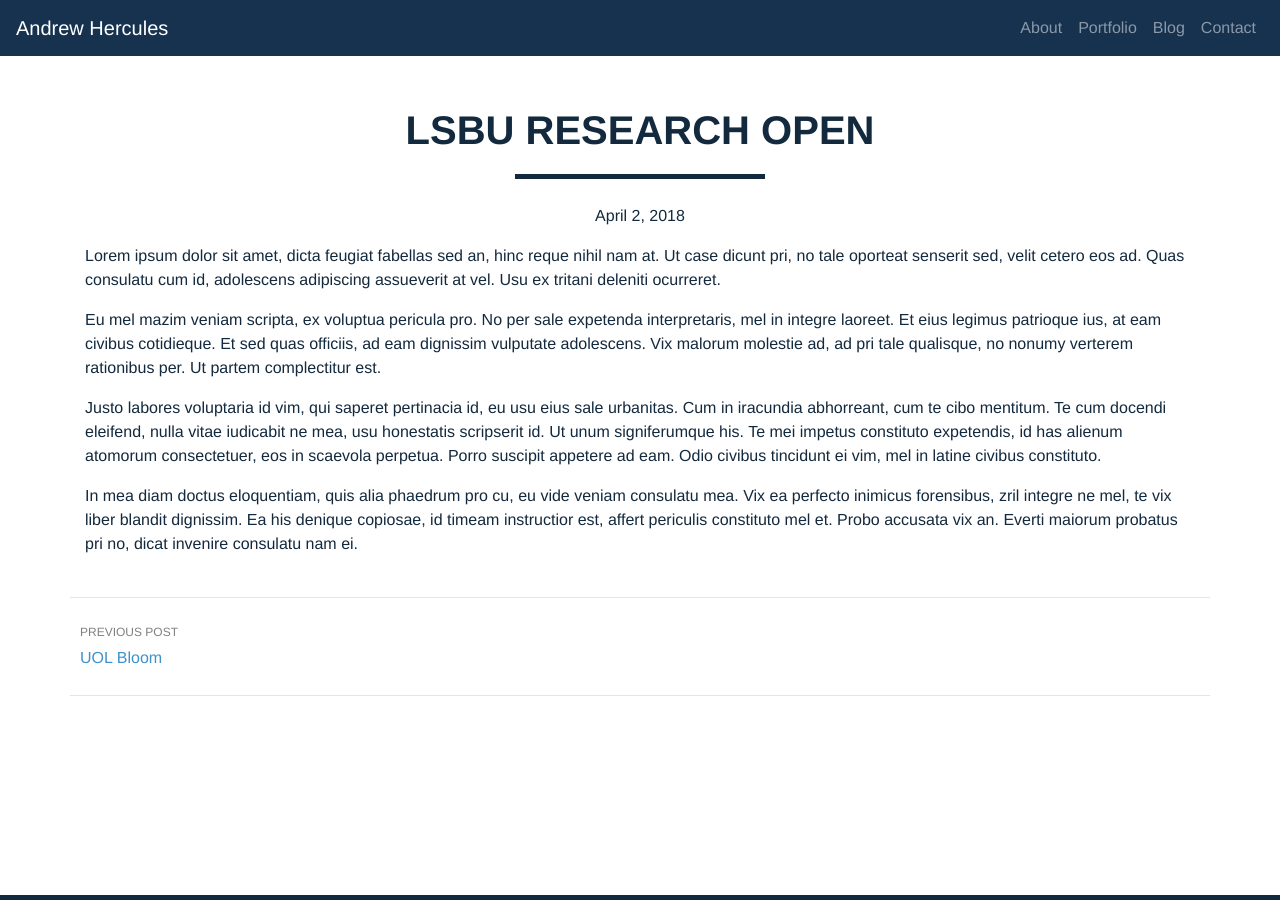
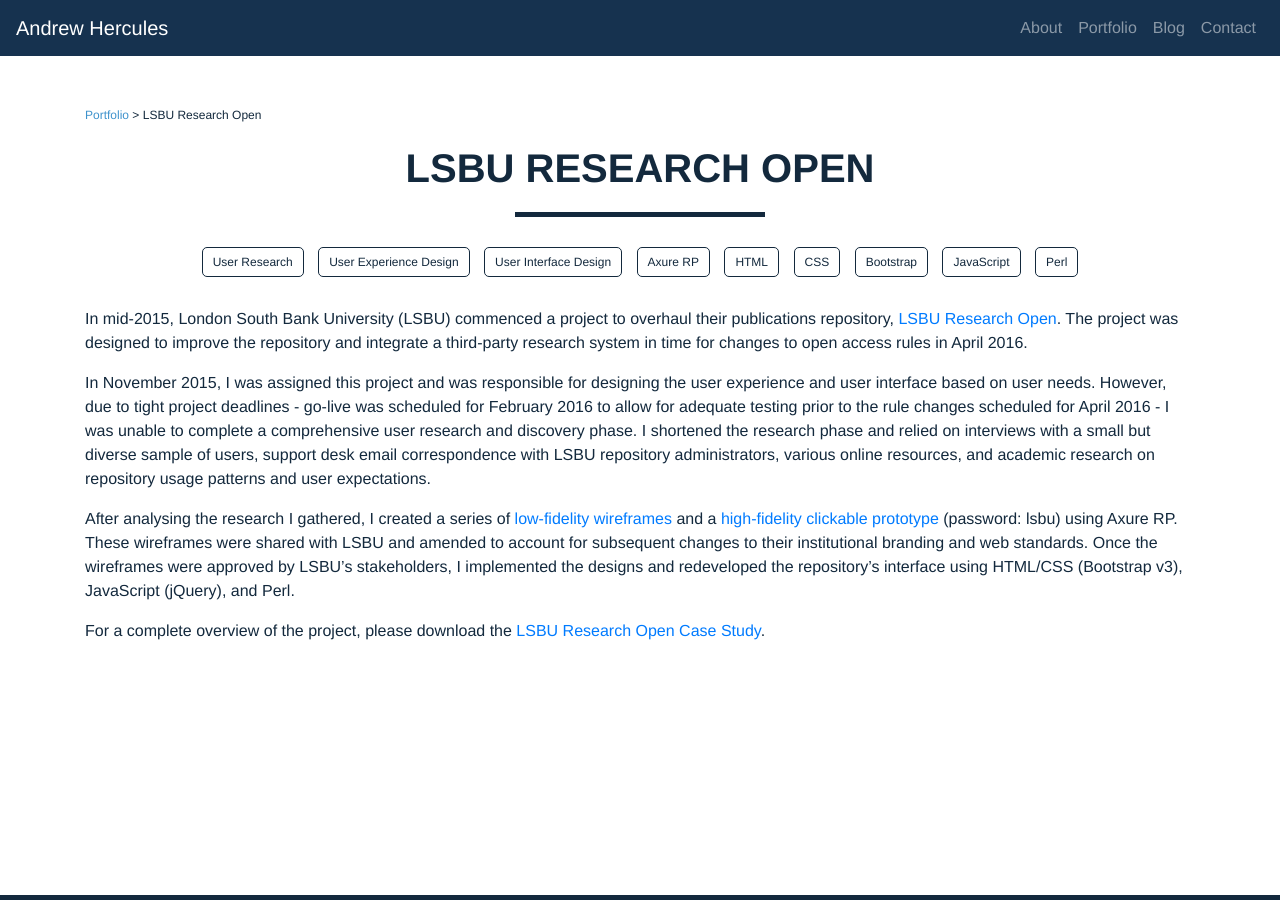
Before and after one commit to andrewhercules/andrewhercules.github.io, a Jekyll site: the page built from _portfolio/lsbu-research-open.md, in a window 1280 px wide. Built offline with Jekyll 4.4.1, drawn with Linux system fonts in a browser that asks for light colours; nearby versions of some CDN libraries; some web fonts are replaced.

Commit message:
Added portfolio content for LSBU Research Open project

```diff
--- a/_portfolio/lsbu-research-open.md
+++ b/_portfolio/lsbu-research-open.md
@@ -1,14 +1,17 @@
 ---
-layout: post
+layout: portfolio-item
 title: LSBU Research Open
 client: London South Bank University
 tags: [User Research, User Experience Design, User Interface Design, Axure RP, HTML, CSS, Bootstrap, JavaScript, Perl]
+img: assets/img/portfolio/lsbu_research_open.png
 ---
 
-Lorem ipsum dolor sit amet, dicta feugiat fabellas sed an, hinc reque nihil nam at. Ut case dicunt pri, no tale oporteat senserit sed, velit cetero eos ad. Quas consulatu cum id, adolescens adipiscing assueverit at vel. Usu ex tritani deleniti ocurreret.
+In mid-2015, London South Bank University (LSBU) commenced a project to overhaul their publications repository, [LSBU Research Open](http://researchopen.lsbu.ac.uk/). The project was designed to improve the repository and integrate a third-party research system in time for changes to open access rules in April 2016.
 
-Eu mel mazim veniam scripta, ex voluptua pericula pro. No per sale expetenda interpretaris, mel in integre laoreet. Et eius legimus patrioque ius, at eam civibus cotidieque. Et sed quas officiis, ad eam dignissim vulputate adolescens. Vix malorum molestie ad, ad pri tale qualisque, no nonumy verterem rationibus per. Ut partem complectitur est.
+In November 2015, I was assigned this project and was responsible for designing the user experience and user interface based on user needs. However, due to tight project deadlines - go-live was scheduled for February 2016 to allow for adequate testing prior to the rule changes scheduled for April 2016 - I was unable to complete a comprehensive user research and discovery phase. I shortened the research phase and relied on interviews with a small but diverse sample of users, support desk email correspondence with LSBU repository administrators, various online resources, and academic research on repository usage patterns and user expectations.
 
-Justo labores voluptaria id vim, qui saperet pertinacia id, eu usu eius sale urbanitas. Cum in iracundia abhorreant, cum te cibo mentitum. Te cum docendi eleifend, nulla vitae iudicabit ne mea, usu honestatis scripserit id. Ut unum signiferumque his. Te mei impetus constituto expetendis, id has alienum atomorum consectetuer, eos in scaevola perpetua. Porro suscipit appetere ad eam. Odio civibus tincidunt ei vim, mel in latine civibus constituto.
+After analysing the research I gathered, I created a series of [low-fidelity wireframes](/assets/docs/portfolio/lsbu-research-open/lsbu_research_open_wireframes.pdf) and a [high-fidelity clickable prototype](https://yqpc2u.axshare.com/) (password: lsbu) using Axure RP. These wireframes were shared with LSBU and amended to account for subsequent changes to their institutional branding and web standards. Once the wireframes were approved by LSBU's stakeholders, I implemented the designs and redeveloped the repository's interface using HTML/CSS (Bootstrap v3), JavaScript (jQuery), and Perl.
 
-In mea diam doctus eloquentiam, quis alia phaedrum pro cu, eu vide veniam consulatu mea. Vix ea perfecto inimicus forensibus, zril integre ne mel, te vix liber blandit dignissim. Ea his denique copiosae, id timeam instructior est, affert periculis constituto mel et. Probo accusata vix an. Everti maiorum probatus pri no, dicat invenire consulatu nam ei.
+
+
+For a complete overview of the project, please download the [LSBU Research Open Case Study](/assets/docs/portfolio/lsbu-research-open/lsbu_research_open_case_study.pdf).
```
Also changed, not shown: assets/img/portfolio/lsbu_research_open.png (added), 2 other files.
